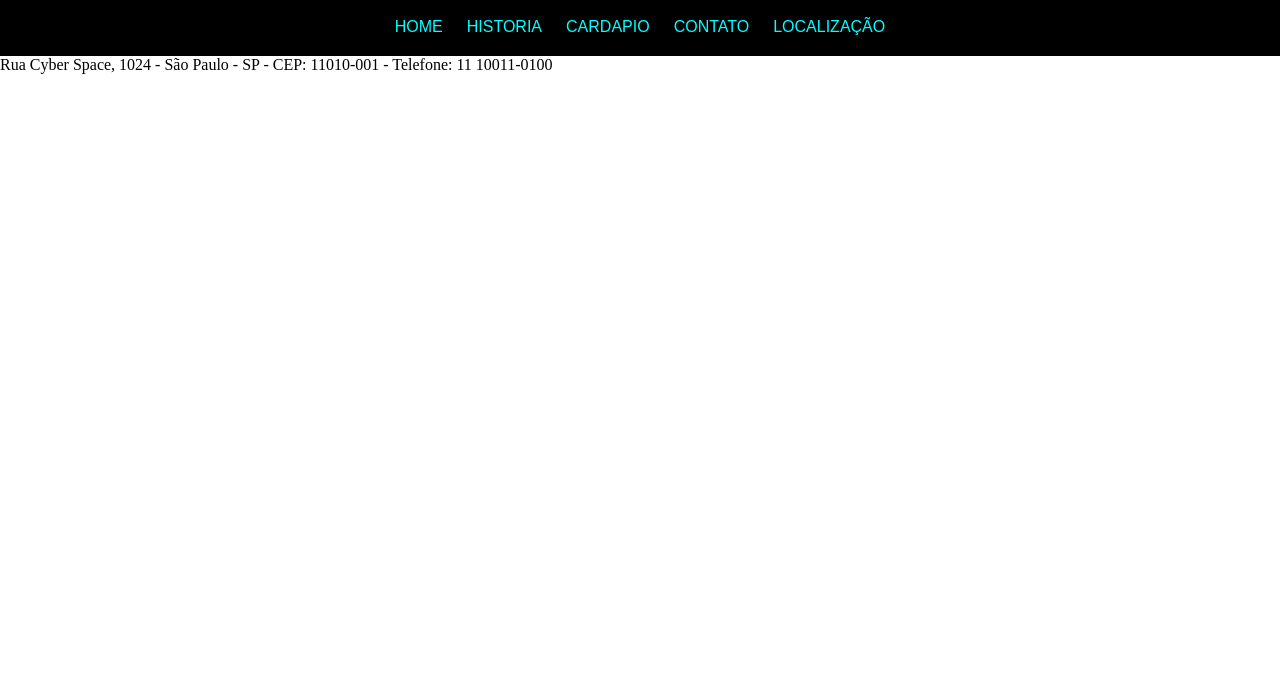
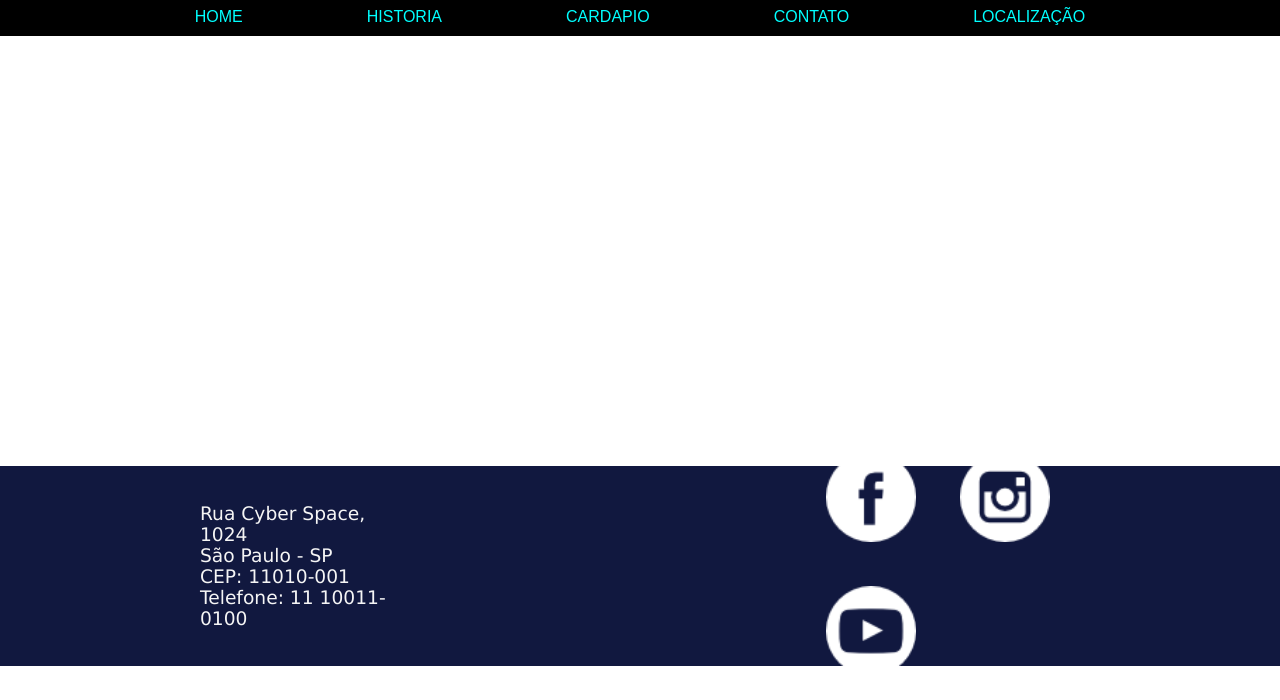
Before and after one commit to hideki1301/Estudohtml, a plain HTML site: page 2-06042022/cafeteria/layout.html in a window 1280 px wide. Shown: the part 302-1002 px from the top of the page. Before the commit the page ends 800 px from the top, so only its background shows below. Drawn offline with Linux system fonts and the light colour scheme.

Commit message:
adicionado ids e br no layout e finalização do css

```diff
--- a/2-06042022/cafeteria/css/styles.css
+++ b/2-06042022/cafeteria/css/styles.css
@@ -35,11 +35,47 @@ nav {
 }
 nav ul li {
   display: inline-block;
-  margin-inline: 40px;
-  margin: 10px;
+  margin-inline: 60px;
 }
 nav ul li a {
   color: cyan;
   font-family: arial;
   text-decoration: none;
 }
+main {
+  padding: 215px;
+}
+footer {
+  background-color: rgb(17, 24, 63);
+  /* permitir com que o roda pé fique com seu conteudo flexivel */
+  display: flex;
+  /* dispor o conteudo em linha */
+  flex-direction: row;
+  /* ajustar o conteudo com justify-content e align-items */
+  justify-content: center;
+  align-items: center;
+  height: 200px;
+}
+footer div {
+  margin: 200px;
+}
+#endereco {
+  font-family: verdana;
+  font-size: 14pt;
+  color: whitesmoke;
+  width: 300px;
+  text-align: left;
+}
+#redes ul {
+  /* retirar as bolinha de marcação */
+  list-style: none;
+}
+/* vamos dispor as imagens das redes em linha com display inline-block */
+#redes ul li {
+  display: inline-block;
+  margin: 20px;
+}
+#redes ul li a img {
+  width: 90px;
+  height: 90px;
+}
--- a/2-06042022/cafeteria/layout.html
+++ b/2-06042022/cafeteria/layout.html
@@ -23,13 +23,14 @@
     </nav>
     <main></main>
     <footer>
-        <div>
-            Rua Cyber Space, 1024 -
-            São Paulo - SP - CEP: 11010-001 -
+        <div id="endereco">
+            Rua Cyber Space, 1024 <br>
+            São Paulo - SP <br>
+            CEP: 11010-001  <br>
             Telefone: 11 10011-0100
         </div>
 
-        <div>
+        <div id="redes">
             <ul>
                 <li><a href="http://www.facebook.com" target="_blank"><img src="img/facebook.png" alt="Acesse nosso facebook"></a></li>
                 <li><a href="http://www.instagram.com" target="_blank"><img src="img/instagram.png" alt="Acesse nosso instagram"></a></li>
```
